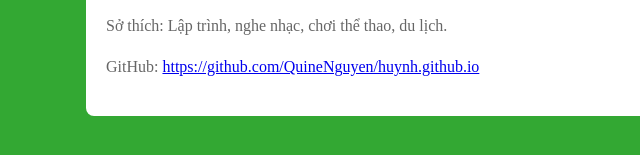
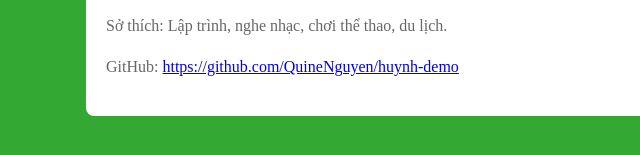
Before and after one commit to QuineNguyen/huynh-demo, a plain HTML site: page index.html in a window 1280 px wide. Shown: the part 237-392 px from the top of the page, 234-874 px from the left. Drawn offline with Linux system fonts and the light colour scheme.

Commit message:
second commit

```diff
--- a/index.html
+++ b/index.html
@@ -46,7 +46,7 @@
         <p>Xin chào! Tôi là Nguyễn Bá Hoàng Huynh, một người đam mê lập trình.</p>
         <p>Hiện tại, tôi đang là sinh viên Học viện Công nghệ Bưu chính Viễn thông.</p>
         <p>Sở thích: Lập trình, nghe nhạc, chơi thể thao, du lịch.</p>
-        <p>GitHub: <a href="https://github.com/QuineNguyen/huynh.github.io">https://github.com/QuineNguyen/huynh.github.io</a></p>
+        <p>GitHub: <a href="https://github.com/QuineNguyen/huynh-demo">https://github.com/QuineNguyen/huynh-demo</a></p>
     </section>
 </body>
 </html>
```
